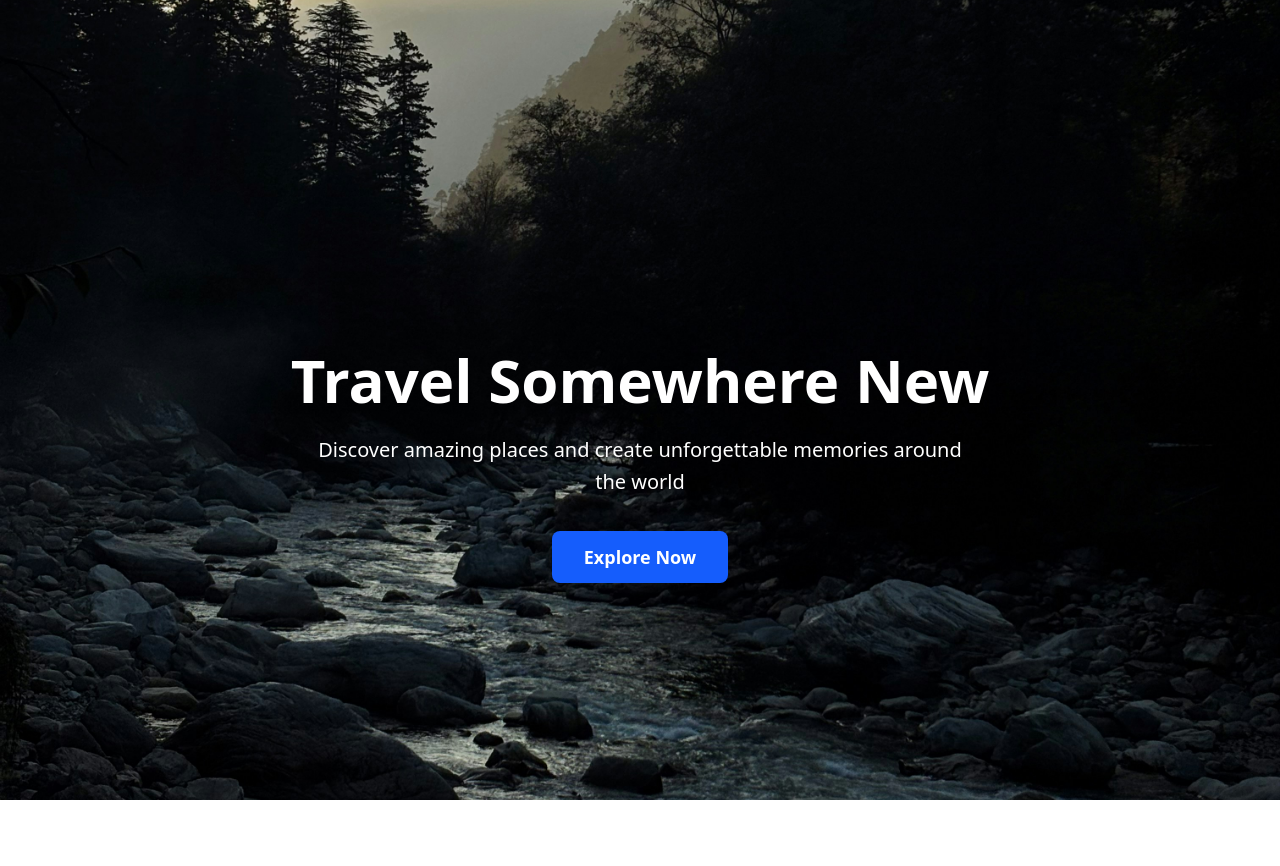
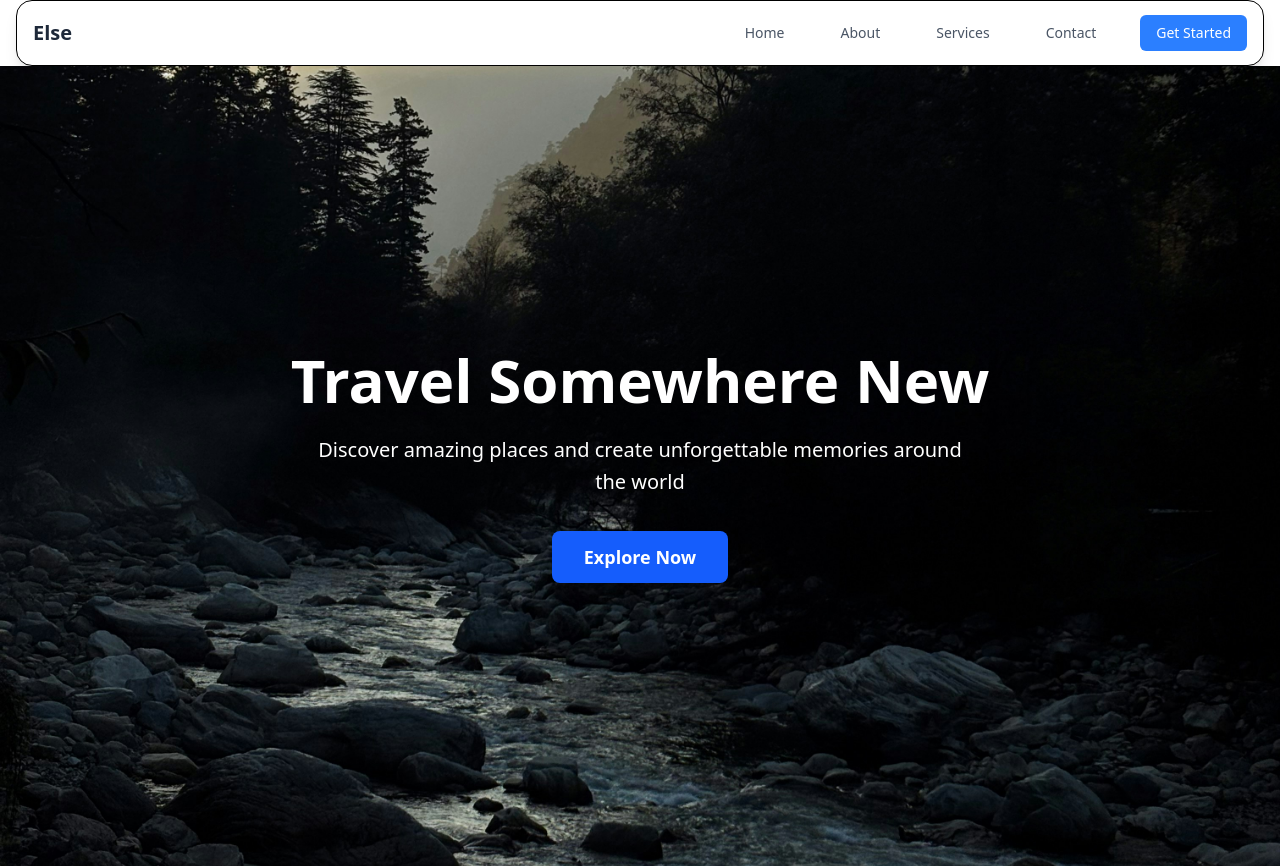
Before and after one commit to MahraibFatima/someWhereElse, a React (Vite) app: page / in a window 1280 px wide. Built offline with nearby package versions, Linux system fonts and the light colour scheme.

Commit message:
change position to  & bg-img path

```diff
--- a/src/components/home.jsx
+++ b/src/components/home.jsx
@@ -2,10 +2,10 @@ import { Link } from 'react-router-dom';
 
 const Home = () => {
     return (
-        <div className="h-screen">
-            <div className="absolute inset-0 z-0">
+        <div className="relative h-screen">
+                <div className="absolute inset-0 z-0">
                 <img
-                    src="/public/assets/1.jpg"
+                    src="assets/1.jpg"
                     alt="Travel Background"
                     className="w-full h-full object-cover"
                 />
```
